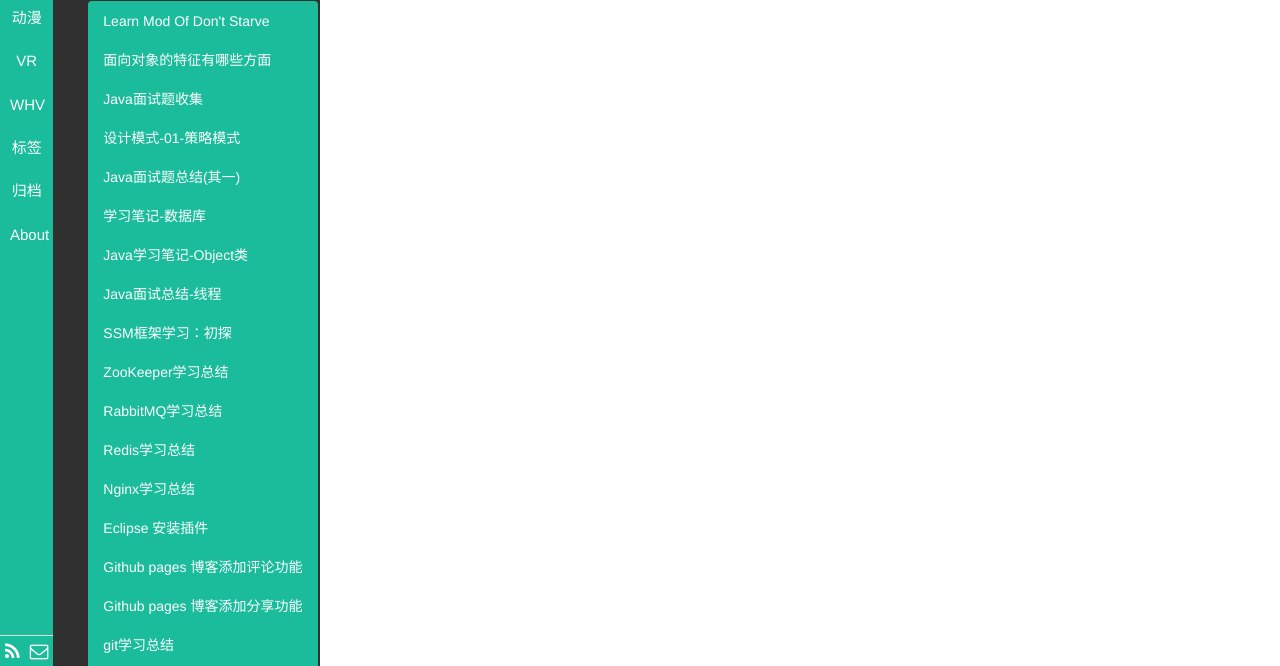
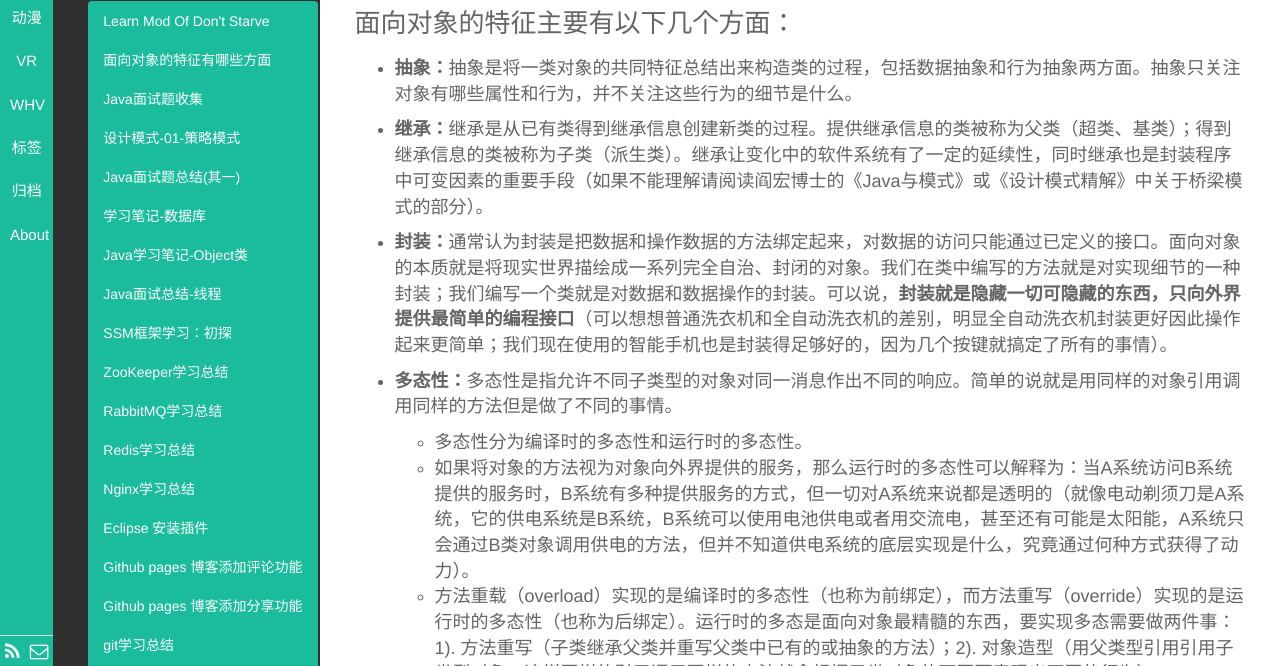
Before and after one commit to demon7452/demon7452.github.io, a Jekyll site: the page built from _posts/技术/JavaInterviewQuestions/2016-11-02-面向对象的特征有哪些方面.md, in a window 1280 px wide, cut to the strip 234-900 px from the top of the page. Built offline with Jekyll 4.4.1, drawn with Linux system fonts in a browser that asks for light colours; comment, search, counter and statistics services are not loaded; some of the changed text lies outside the part shown.

Commit message:
Update _posts/技术/JavaInterviewQuestions/2016-11-02-面向对象的特征有哪些方面.md

```diff
--- a/_posts/技术/JavaInterviewQuestions/2016-11-02-面向对象的特征有哪些方面.md
+++ b/_posts/技术/JavaInterviewQuestions/2016-11-02-面向对象的特征有哪些方面.md
@@ -8,3 +8,16 @@
 ---
 
 ## 面向对象的特征有哪些方面
+
+### 面向对象的特征主要有以下几个方面：
+
+- **抽象：**抽象是将一类对象的共同特征总结出来构造类的过程，包括数据抽象和行为抽象两方面。抽象只关注对象有哪些属性和行为，并不关注这些行为的细节是什么。
+
+- **继承：**继承是从已有类得到继承信息创建新类的过程。提供继承信息的类被称为父类（超类、基类）；得到继承信息的类被称为子类（派生类）。继承让变化中的软件系统有了一定的延续性，同时继承也是封装程序中可变因素的重要手段（如果不能理解请阅读阎宏博士的《Java与模式》或《设计模式精解》中关于桥梁模式的部分）。
+
+- **封装：**通常认为封装是把数据和操作数据的方法绑定起来，对数据的访问只能通过已定义的接口。面向对象的本质就是将现实世界描绘成一系列完全自治、封闭的对象。我们在类中编写的方法就是对实现细节的一种封装；我们编写一个类就是对数据和数据操作的封装。可以说，**封装就是隐藏一切可隐藏的东西，只向外界提供最简单的编程接口**（可以想想普通洗衣机和全自动洗衣机的差别，明显全自动洗衣机封装更好因此操作起来更简单；我们现在使用的智能手机也是封装得足够好的，因为几个按键就搞定了所有的事情）。
+
+- **多态性：**多态性是指允许不同子类型的对象对同一消息作出不同的响应。简单的说就是用同样的对象引用调用同样的方法但是做了不同的事情。
+  - 多态性分为编译时的多态性和运行时的多态性。
+  - 如果将对象的方法视为对象向外界提供的服务，那么运行时的多态性可以解释为：当A系统访问B系统提供的服务时，B系统有多种提供服务的方式，但一切对A系统来说都是透明的（就像电动剃须刀是A系统，它的供电系统是B系统，B系统可以使用电池供电或者用交流电，甚至还有可能是太阳能，A系统只会通过B类对象调用供电的方法，但并不知道供电系统的底层实现是什么，究竟通过何种方式获得了动力）。
+  - 方法重载（overload）实现的是编译时的多态性（也称为前绑定），而方法重写（override）实现的是运行时的多态性（也称为后绑定）。运行时的多态是面向对象最精髓的东西，要实现多态需要做两件事：1). 方法重写（子类继承父类并重写父类中已有的或抽象的方法）；2). 对象造型（用父类型引用引用子类型对象，这样同样的引用调用同样的方法就会根据子类对象的不同而表现出不同的行为）。
```
